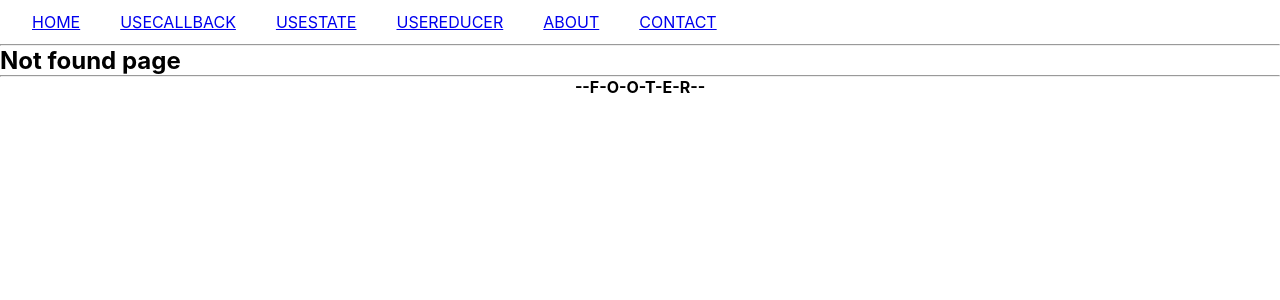
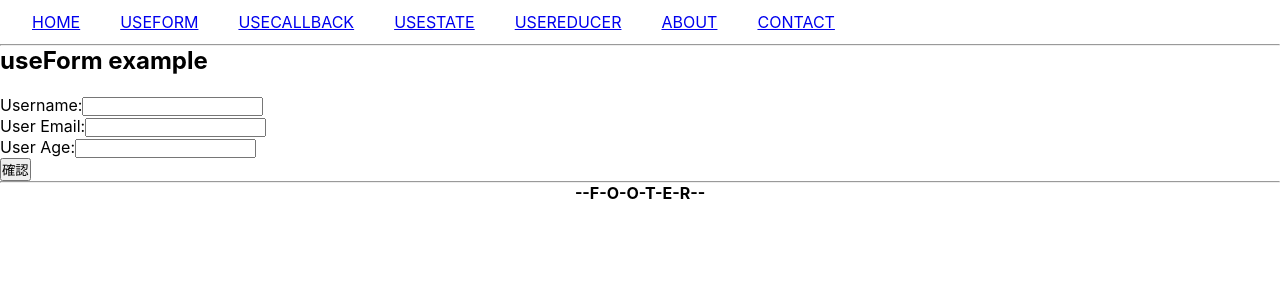
Before and after one commit to jini-labs-2/react-ts-practice, a React (Create React App) app: page /hooks/useform in a window 1280 px wide. Before the commit this address had no page. Shown: the top 300 px of the page. Built offline with nearby package versions, Linux system fonts and the light colour scheme.

Commit message:
[useForm] useFormなしての作成

```diff
--- a/src/App.tsx
+++ b/src/App.tsx
@@ -8,6 +8,7 @@ import './index.css';
 import UseCallback from './pages/testhooks/UseCallback';
 import UseState from './pages/testhooks/UseState';
 import UseReducer from './pages/testhooks/UseReducer';
+import UseForm from './pages/testhooks/UseForm';
 
 function App() {
   return (
@@ -16,6 +17,7 @@ function App() {
         <Routes>
           <Route path="/home" element={<Home />} />
           <Route path="/hooks">
+            <Route path="useform" element={<UseForm />} />
             <Route path="usecallback" element={<UseCallback />} />
             <Route path="usestate" element={<UseState />} />
             <Route path="usereducer" element={<UseReducer />} />
--- a/src/layouts/Header.tsx
+++ b/src/layouts/Header.tsx
@@ -8,6 +8,7 @@ interface MenuItem {
 
 const mainMenu: MenuItem[] = [
   {to: '/home', name: 'home'},
+  {to: '/hooks/useform', name: 'useform'},
   {to: '/hooks/usecallback', name: 'usecallback'},
   {to: '/hooks/usestate', name: 'usestate'},
   {to: '/hooks/usereducer', name: 'usereducer'},
--- /dev/null
+++ b/src/pages/testhooks/UseForm.tsx
@@ -0,0 +1,59 @@
+import React, { useState } from 'react'
+
+interface UserFormData {
+  username: string;
+  useremail: string;
+  userage: number | undefined;
+}
+
+const UseForm = () => {
+  const [userFormData, setUserFormData] = useState<UserFormData>();
+
+  const handleChange = (e: React.ChangeEvent<HTMLInputElement>) => {
+    const { name, value, type } = e.target;
+    const newData = {
+      ...userFormData,
+      [name]: type === 'number' ? parseInt(value) : value
+    } as UserFormData;
+    setUserFormData(newData);
+  }
+
+  const handleSubmit = async (e: React.FormEvent) => {
+    e.preventDefault();
+    try {
+      const response = await fetch('https://jsonplaceholder.typicode.com/users/1');
+      const data = await response.json();
+      console.log('fetch result:', data)
+    } catch (err) {
+      console.log('error : ', err);
+    }
+  }
+
+  return (
+    <div>
+      <h2> useForm example</h2>
+      <br/>
+      <div>
+        <form onSubmit={handleSubmit}>
+          <div>
+            <div>
+              <label>Username:</label>
+              <input type='text' name='username' value={userFormData?.username} onChange={handleChange} />
+            </div>
+            <div>
+              <label>User Email:</label>
+              <input type='text' name='useremail' value={userFormData?.useremail} onChange={handleChange} />
+            </div>
+            <div>
+              <label>User Age:</label>
+              <input type='number' name='userage' value={userFormData?.userage} onChange={handleChange} />
+            </div>
+          </div>
+          <input type='submit' value='確認' />
+        </form>
+      </div>
+    </div>
+  )
+}
+
+export default UseForm
```
